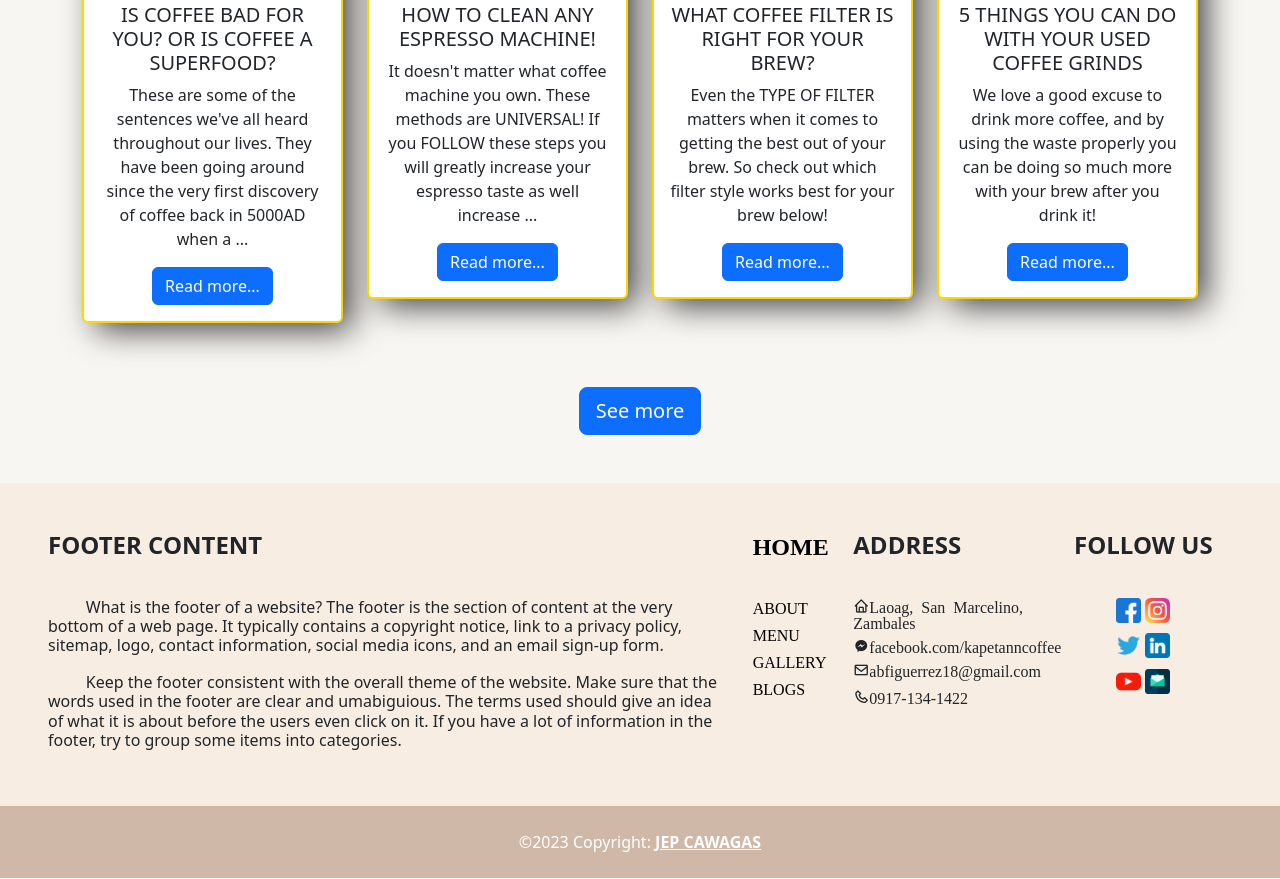
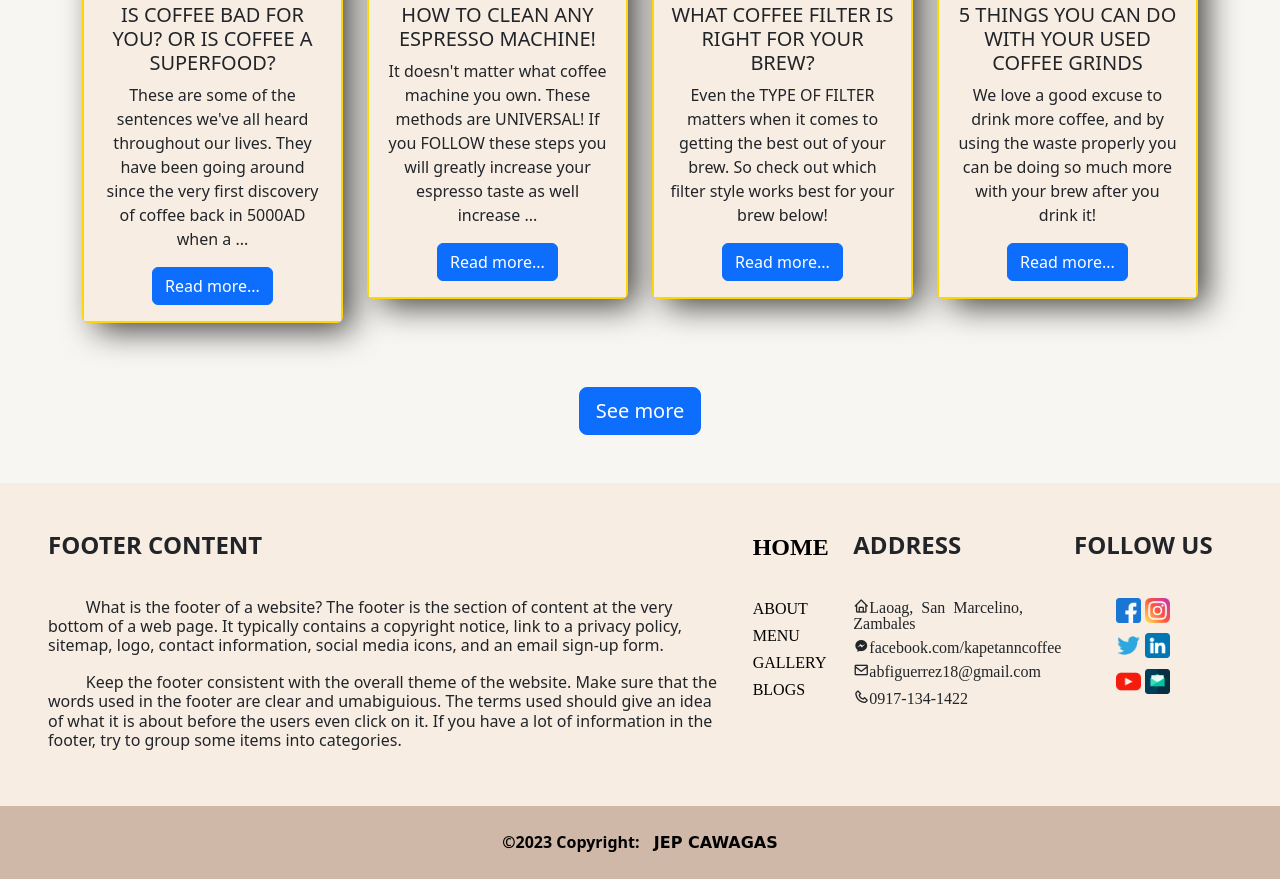
Before and after one commit to JepSensei/MP1-JeffreyCawagas, a plain HTML site: page index.html in a window 1280 px wide. Shown: the part 4965-5844 px from the top of the page. Drawn offline with nearby package versions, Linux system fonts and the light colour scheme; a script that the page names is missing.

Commit message:
add some fonts in footer section

```diff
--- a/css/styles.css
+++ b/css/styles.css
@@ -198,6 +198,10 @@ body {
     image-resolution: from-image;
 }
 
+#cardBody {
+    background-color: #F8EDE3;
+}
+
 /* Contactme X footer */
 
 .contactMe {
@@ -266,8 +270,14 @@ body {
 
 .footerSection {
     background-color: #D0B8A8;
-    color: #fff;
+    color: #000;
+    font-weight: bold;
+}
 
+.footerSection a {
+   text-decoration: none;
+   font-family: 'Rock Salt', cursive;
+   padding-left: 10px;
 }
 
 /* -------------media query------------ */
```
